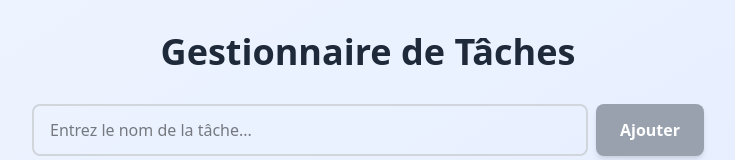
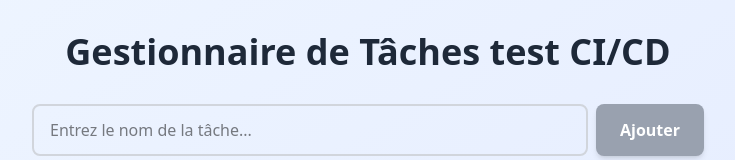
Before and after one commit to Johary-dev/ci_cd_practice, a React (Vite) app in the folder front/: page / in a window 1280 px wide. Shown: the top 160 px of the page, without its empty margins (272-1007 px from the left). Built offline with nearby package versions, Linux system fonts and the light colour scheme; no server answers.

Commit message:
Update title in App component to reflect CI/CD testing context

```diff
--- a/front/src/App.tsx
+++ b/front/src/App.tsx
@@ -62,7 +62,7 @@ function App() {
     <div className="min-h-screen bg-gradient-to-br from-blue-50 to-indigo-100 py-8 px-4">
       <div className="max-w-2xl mx-auto">
         <h1 className="text-4xl font-bold text-gray-800 mb-8 text-center">
-          Gestionnaire de Tâches
+          Gestionnaire de Tâches test CI/CD
         </h1>
 
         {/* Formulaire d'ajout */}
```
